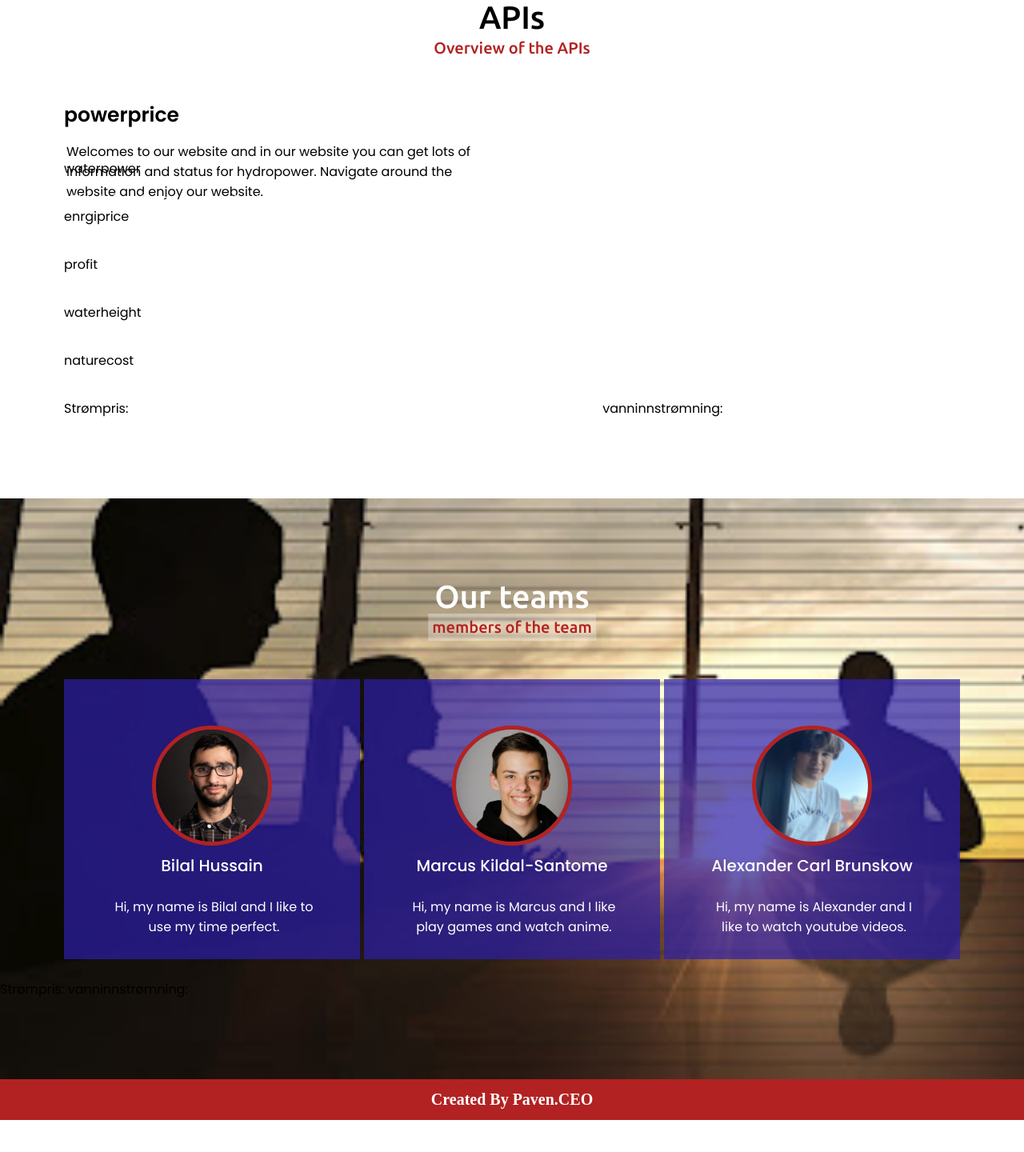
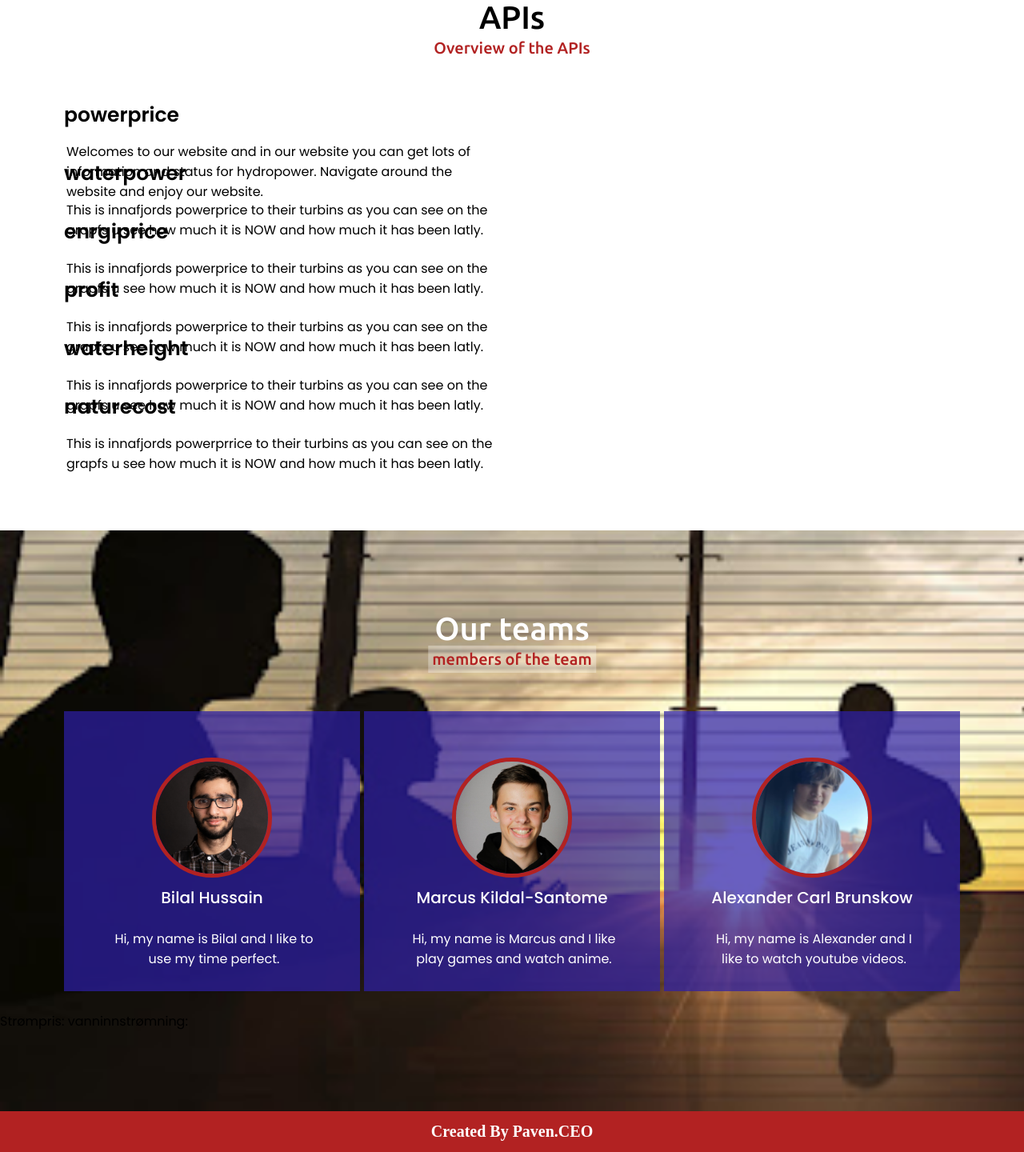
Before and after one commit to MarcusKildal/paven.as-bouve, a PHP site: page /main.php in a window 1280 px wide. Shown: the part 1687-3127 px from the top of the page at 80% size. Before the commit the page ends 3087 px from the top, so only its background shows below. Run offline with PHP 8.4, Linux system fonts and the light colour scheme; the visitor is signed in with stand-in values (Sample User, id 1); some libraries are stand-ins or nearby versions.

Commit message:
endringer

```diff
--- a/PHP&CSS&JS-filer/main.php
+++ b/PHP&CSS&JS-filer/main.php
@@ -183,39 +183,28 @@ if(empty($_SESSION["id"])) {
         <div class="api-text">powerprice<span class="typing-2"></span></div>
         <p>Welcomes to our website and in our website you can get lots of information and status for hydropower. Navigate around the website and enjoy our website.</p>
       </div>
-      <div class="api-right">
+      <div class="api-left">
         <div class="api-text">waterpower<span></span></div>
         <p>This is innafjords powerprice to their turbins as you can see on the grapfs u see how much it is NOW and how much it has been latly.</p>
       </div>
-      <div class="api-right">
+      <div class="api-left">
         <div class="api-text">enrgiprice<span></span></div>
         <p>This is innafjords powerprice to their turbins as you can see on the grapfs u see how much it is NOW and how much it has been latly.</p>
       </div>
-      <div class="api-right">
+      <div class="api-left">
         <div class="api-text">profit<span></span></div>
         <p>This is innafjords powerprice to their turbins as you can see on the grapfs u see how much it is NOW and how much it has been latly.</p>
       </div>
-      <div class="api-right">
+      <div class="api-left">
         <div class="api-text">waterheight<span></span></div>
         <p>This is innafjords powerprice to their turbins as you can see on the grapfs u see how much it is NOW and how much it has been latly.</p>
       </div>
-      <div class="api-right">
+      <div class="api-left">
         <div class="api-text">naturecost<span></span></div>
         <p>This is innafjords powerprrice to their turbins as you can see on the grapfs u see how much it is NOW and how much it has been latly.</p>
       </div>
 
-        Strømpris: <span id="eksempelPlassForStrompris"></span>
-        vanninnstrømning: <span id="vanninnstrømning"></span>
-        <script>
-            const eksempelPlassForStromprisElement = document.getElementById("eksempelPlassForStrompris");
-            fetch("https://innafjord.azurewebsites.net/api/PowerPrice").then(response => response.json()).then(value => {
-                eksempelPlassForStromprisElement.innerText = value;});
 
-            const vanninnstrømning = document.getElementById("vanninnstrømning");
-            fetch("https://innafjord.azurewebsites.net/api/WaterInflux").then(response => response.json()).then(value => {
-                vanninnstrømning.innerText = value;
-            });
-        </script>
     </div>
 
   </div>
```
